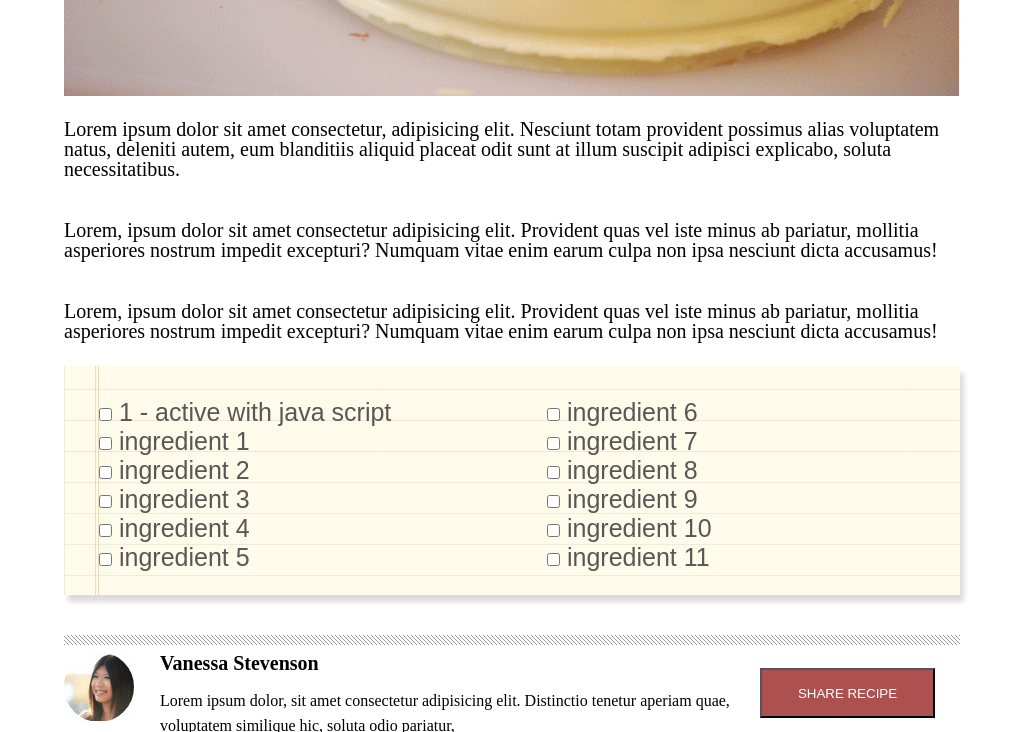
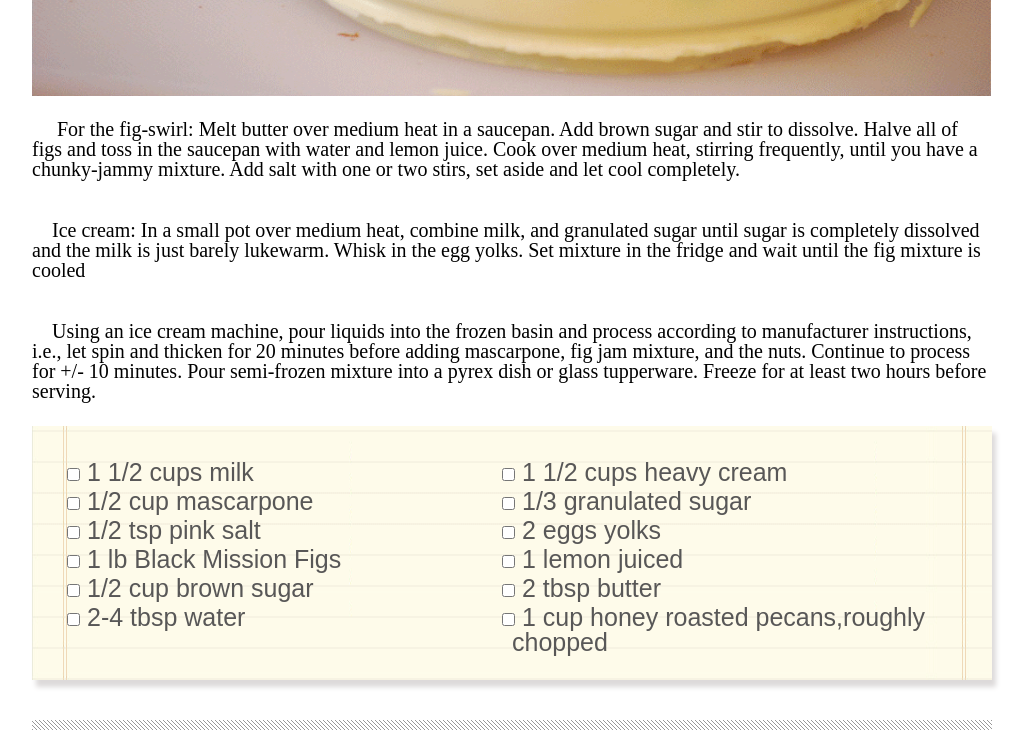
Before and after one commit to amr88nzzal/chocolate-pizza, a plain HTML site: page index.html in a window 1280 px wide. Shown: the part 630-1362 px from the top of the page, without its empty margins (128-1156 px from the left). Drawn offline with Linux system fonts and the light colour scheme; a web font is replaced by a local one.

Commit message:
final tutch

```diff
--- a/app.js
+++ b/app.js
@@ -2,13 +2,14 @@
 let form =document.getElementById('recipeForm');
 form.addEventListener('change',strictLine);
 function strictLine(event){
-  let checkBox1 = document.getElementById('checkbox1');
-  let lbl1 = document.getElementById('lbl1');
-  if(checkBox1.checked){
-    lbl1.style.textDecoration='line-through';
-    console.log(lbl1);
-  }
-  else{lbl1.style.textDecoration='unset';
-  }
+  for (let i=1 ;i<=12;i++){
+    let checkBox1 = document.getElementById('checkbox'+i);
+    let lbl1 = document.getElementById('lbl'+i);
+    if(checkBox1.checked){
+      lbl1.style.textDecoration='line-through';
+      console.log(lbl1);
+    }
+    else{lbl1.style.textDecoration='unset';
+    }}
 
 }
--- a/index.html
+++ b/index.html
@@ -51,15 +51,18 @@
             <img src="./img/choco-pizza.png" alt="choco-pizza">
 
             <p>
-                Lorem ipsum dolor sit amet consectetur, adipisicing elit. Nesciunt totam provident possimus alias voluptatem natus, deleniti autem, eum blanditiis aliquid placeat odit sunt at illum suscipit adipisci explicabo, soluta necessitatibus.
+                     For the fig-swirl: Melt butter over medium heat in a saucepan. Add brown sugar and stir to dissolve. Halve all of figs and toss in the saucepan with water and lemon juice. Cook over medium heat, stirring frequently, until you have a chunky-jammy mixture. Add salt with one or two stirs, set aside and let cool completely.
+
             </p>
             <br>
             <p>
-                Lorem, ipsum dolor sit amet consectetur adipisicing elit. Provident quas vel iste minus ab pariatur, mollitia asperiores nostrum impedit excepturi? Numquam vitae enim earum culpa non ipsa nesciunt dicta accusamus!
+                    Ice cream: In a small pot over medium heat, combine milk, and granulated sugar until sugar is completely dissolved and the milk is just barely lukewarm. Whisk in the egg yolks. Set mixture in the fridge and wait until the fig mixture is cooled
+
             </p>
             <br>
             <p>
-                Lorem, ipsum dolor sit amet consectetur adipisicing elit. Provident quas vel iste minus ab pariatur, mollitia asperiores nostrum impedit excepturi? Numquam vitae enim earum culpa non ipsa nesciunt dicta accusamus!
+                    Using an ice cream machine, pour liquids into the frozen basin and process according to manufacturer instructions, i.e., let spin and thicken for 20 minutes before adding mascarpone, fig jam mixture, and the nuts. Continue to process for +/- 10 minutes. Pour semi-frozen mixture into a pyrex dish or glass tupperware. Freeze for at least two hours before serving.
+
             </p>
         </div>
         </article>
@@ -68,32 +71,32 @@
                 <fieldset>
                     <div id="leftRecipe">
                     <input type="checkbox" name="checkbox" id="checkbox1">
-                    <label id="lbl1" for="checkbox1">1 - active with java script </label> <br>
+                    <label id="lbl1" for="checkbox1">1 1/2 cups milk </label> <br>
                     <input type="checkbox" name="checkbox" id="checkbox2">
-                    <label id="lbl2" for="checkbox2">ingredient 1 </label> <br>
+                    <label id="lbl2" for="checkbox2">1/2 cup mascarpone </label> <br>
                     <input type="checkbox" name="checkbox" id="checkbox3">
-                    <label id="lbl3" for="checkbox3">ingredient 2 </label> <br>
+                    <label id="lbl3" for="checkbox3">1/2 tsp pink salt</label> <br>
                     <input type="checkbox" name="checkbox" id="checkbox4">
-                    <label id="lbl4" for="checkbox4">ingredient 3 </label> <br>
+                    <label id="lbl4" for="checkbox4">1 lb Black Mission Figs</label> <br>
                     <input type="checkbox" name="checkbox" id="checkbox5">
-                    <label id="lbl5" for="checkbox5">ingredient 4 </label> <br>
+                    <label id="lbl5" for="checkbox5">1/2 cup brown sugar</label> <br>
                     <input type="checkbox" name="checkbox" id="checkbox6">
-                    <label id="lbl6" for="checkbox6">ingredient 5 </label>
+                    <label id="lbl6" for="checkbox6">2-4 tbsp water</label>
                 </div>
                 <div id="rghtRecipe">
 
                     <input type="checkbox" name="checkbox" id="checkbox7">
-                    <label id="lbl7" for="checkbox7">ingredient 6 </label> <br>
+                    <label id="lbl7" for="checkbox7">1 1/2 cups heavy cream</label> <br>
                     <input type="checkbox" name="checkbox" id="checkbox8">
-                    <label id="lbl8" for="checkbox8">ingredient 7 </label> <br>
+                    <label id="lbl8" for="checkbox8">1/3 granulated sugar</label> <br>
                     <input type="checkbox" name="checkbox" id="checkbox9">
-                    <label id="lbl9" for="checkbox9">ingredient 8 </label> <br>
+                    <label id="lbl9" for="checkbox9">2 eggs yolks</label> <br>
                     <input type="checkbox" name="checkbox" id="checkbox10">
-                    <label id="lbl10" for="checkbox10">ingredient 9 </label> <br>
+                    <label id="lbl10" for="checkbox10">1 lemon juiced</label> <br>
                     <input type="checkbox" name="checkbox" id="checkbox11">
-                    <label id="lbl11" for="checkbox11">ingredient 10</label> <br>
+                    <label id="lbl11" for="checkbox11">2 tbsp butter</label> <br>
                     <input type="checkbox" name="checkbox" id="checkbox12">
-                    <label id="lbl12" for="checkbox12">ingredient 11</label>
+                    <label id="lbl12" for="checkbox12">1 cup honey roasted pecans,roughly chopped</label>
                 </div>
                 </fieldset>
             </form>
--- a/style.css
+++ b/style.css
@@ -1,5 +1,5 @@
 body{position: relative;
-    width: 70%;
+    width: 75%;
     margin: 0 auto;
 }
 /*----------- HEADER -------- */
@@ -108,6 +108,13 @@ fieldset div:first-child {
     width: 50%;
 
 }
+fieldset div:last-child {
+    float: right;
+    width: 50%;
+}
+fieldset div input{
+    margin-left: 0px;
+}
 fieldset div{
     margin-top: 30px;
     margin-bottom: 25px;
@@ -118,8 +125,11 @@ fieldset div *{
     font-family: Arial, Helvetica, sans-serif;
     color: rgb(88, 87, 87);
 }
-fieldset div input{
+#leftRecipe input{
     margin-left: 35px;
+}
+#rghtRecipe input{
+    margin-left: -10px;
 }
 #endDiv {
 display:inline-flex ;
```
